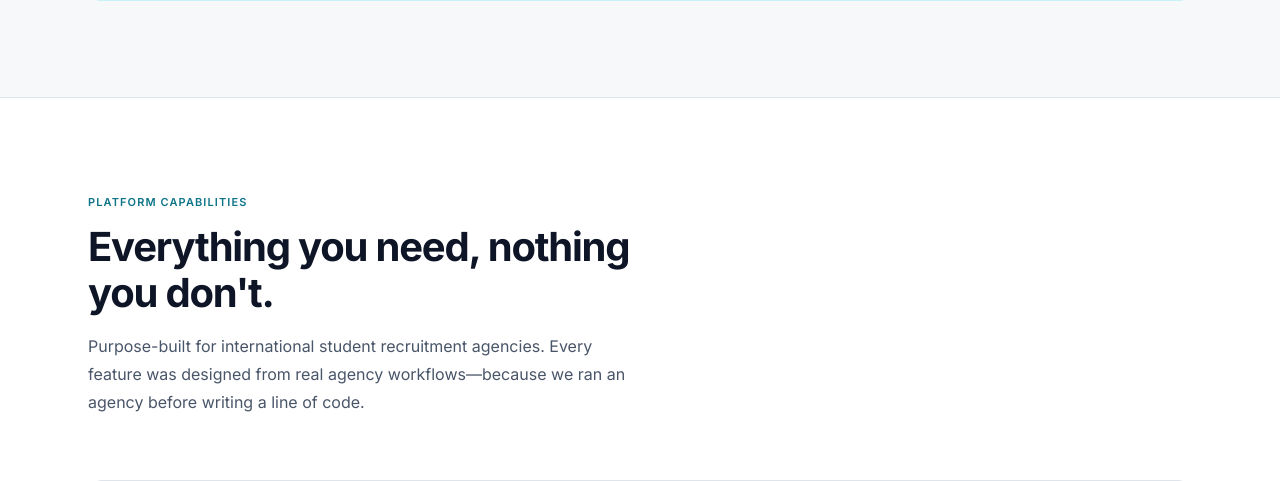
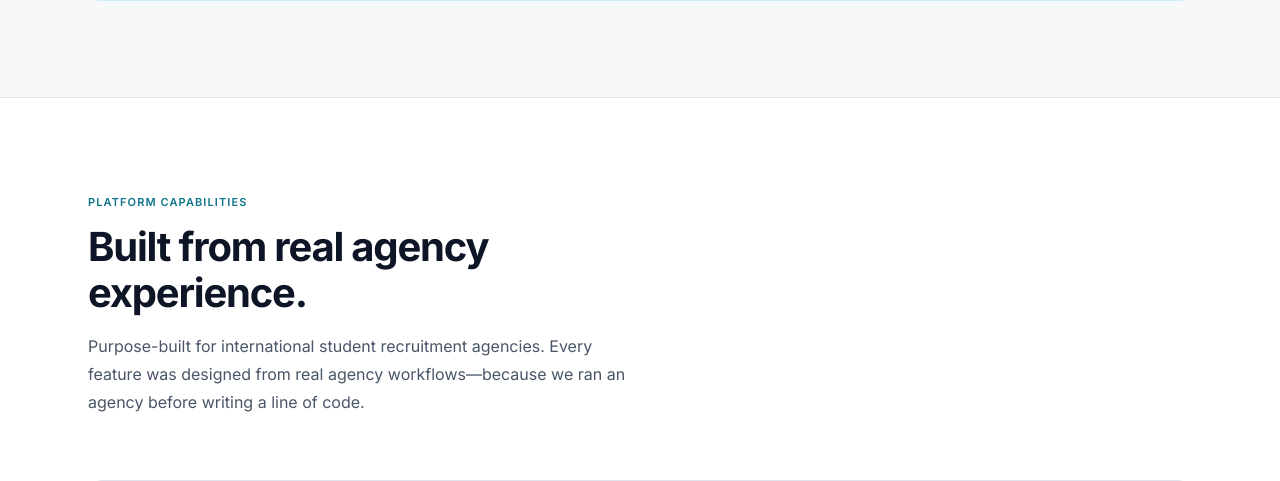
Before and after one commit to hernansaa/edway-web, a Django app: template src/apps/marketing/templates/marketing/home.html in a window 1280 px wide. Shown: the part 2983-3464 px from the top of the page. Run offline with Django 5.2, Linux system fonts and the light colour scheme; the template is opened without the code that fills it, so the values that code supplies are empty; style sheets or scripts are compiled from the project's sources.

Commit message:
Update Platform capabilities heading

```diff
--- a/src/apps/marketing/templates/marketing/home.html
+++ b/src/apps/marketing/templates/marketing/home.html
@@ -277,7 +277,7 @@
         <div style="max-width:560px;margin-bottom:64px;">
             <p class="edway-label" style="margin-bottom:14px;">Platform capabilities</p>
             <h2 style="font-size:clamp(28px,3.5vw,40px);font-weight:700;letter-spacing:-0.03em;line-height:1.15;color:var(--text-heading);margin-bottom:16px;">
-                Everything you need, nothing you don't.
+                Built from real agency experience.
             </h2>
             <p style="font-size:16px;color:var(--text-body);line-height:1.75;">
                 Purpose-built for international student recruitment agencies. Every feature was designed from real agency workflows—because we ran an agency before writing a line of code.
```
